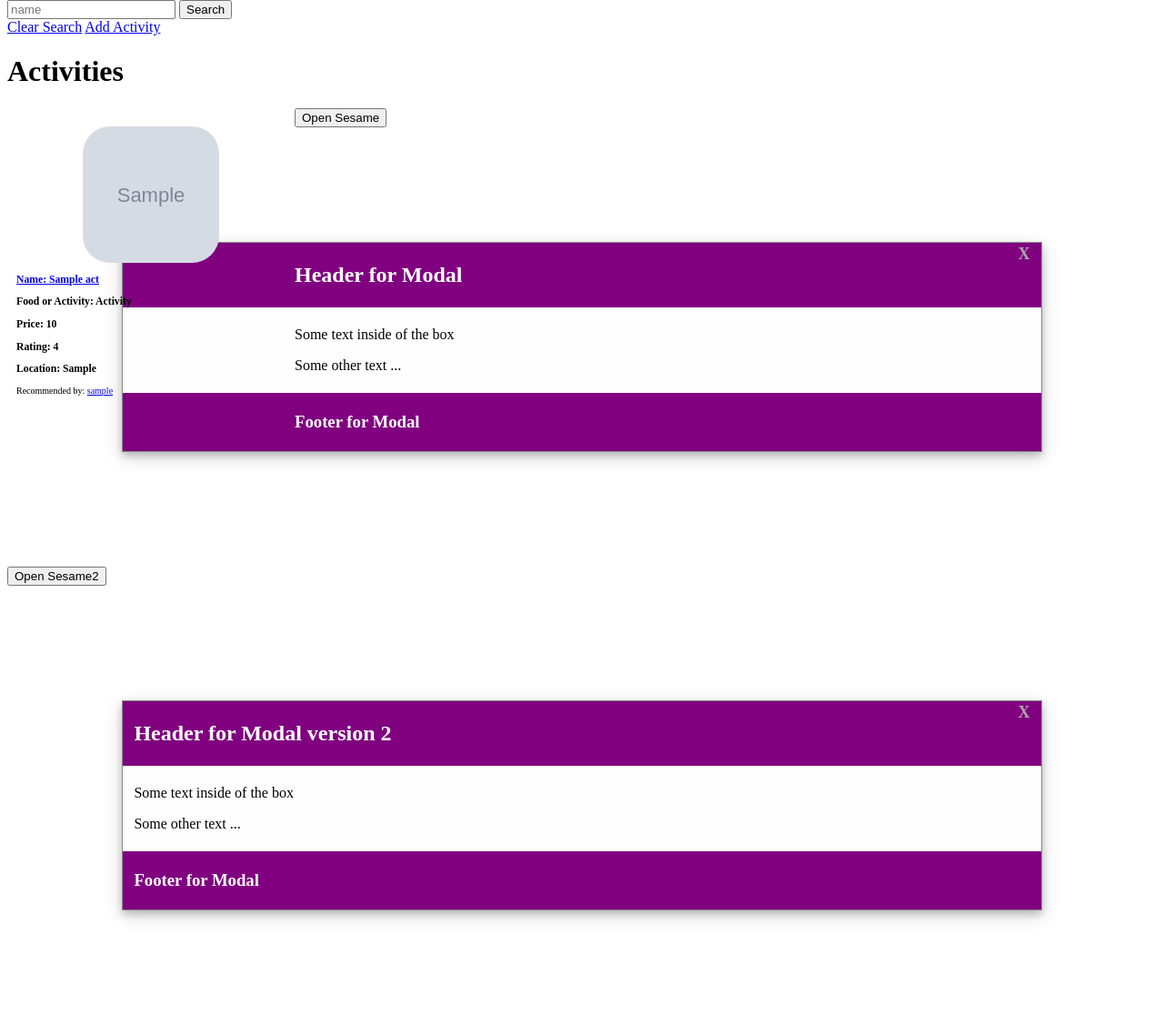
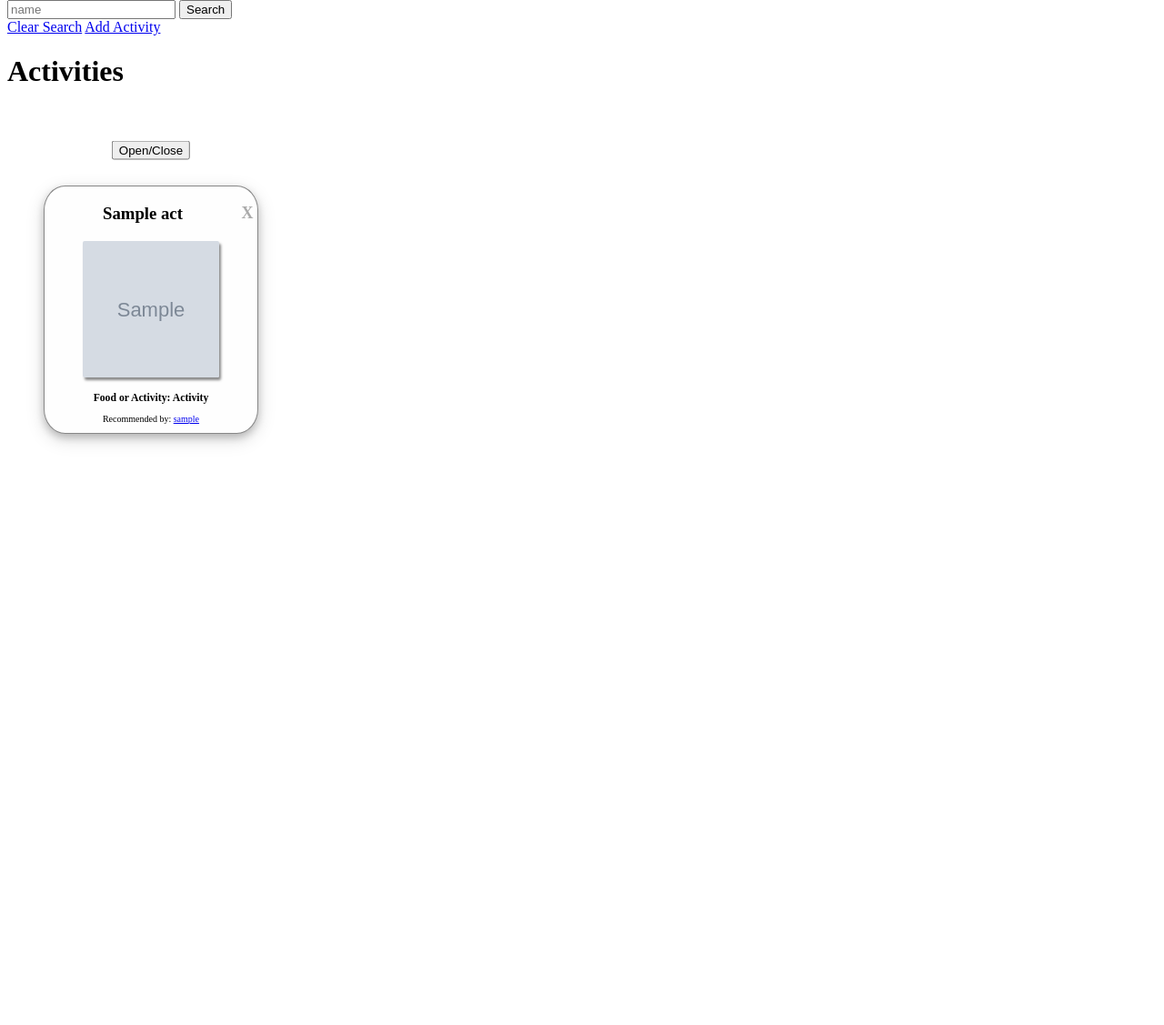
Before and after one commit to Jihunp/django-recommend, a Django app: page /activities in a window 1280 px wide. Shown: the part 26-1153 px from the top of the page at 91% size. After the commit the page ends 514 px from the top, so only its background shows below. Run offline with Django 4.2, Linux system fonts and the light colour scheme; tables that the repository leaves empty hold one stand-in row (values such as "Sample post"); grey boxes marked "Sample" are stand-in pictures.

Commit message:
enlarged images

```diff
--- a/main_app/static/scripts/app.js
+++ b/main_app/static/scripts/app.js
@@ -3,14 +3,17 @@ const triggerArray = Array.from(triggerBtn).entries();
 const modals = document.getElementsByClassName("modal");
 const closeBtn = document.getElementsByClassName("close");
 
+// for of loop that takes each instance of the button and toggles open and close for the modal
 for (let [i, trigger] of triggerArray) {
     toggleModals = function() {
+        // class named my-modal
         modals[i].classList.toggle("my-modal");
     };
     trigger.addEventListener("click", toggleModals);
     closeBtn[i].addEventListener("click", toggleModals);
 }
 // escape all modals with esc key
+// bug in use
 window.onkeydown = function(event) {
     if(event.key == 'Escape') {
         for(let index of modals) {
--- a/main_app/static/styles/actlist.css
+++ b/main_app/static/styles/actlist.css
@@ -2,27 +2,69 @@
     box-sizing: border-box;
 }
 .img {
-    border-radius: 30px;
+    border-radius: 20%;
     content: center;
     width: 150px;
     height: 150px;
     background-size: cover;
-    display:block;
+    display: block;
     margin-left: auto;
     margin-right: auto;
 }
+.enlarge-img {
+    justify-content: center;
+    border-radius: 20%;
+    font-size: 12px;
+    text-decoration: none;
+    margin-left: auto;
+    margin-right: auto;
+    position: relative;
+    display: inline-block;
+}
+.enlarge-img:active {
+    transform: translate(0px, 5px);
+    -webkit-transform: translate(0px, 5px);
+    box-shadow: 0px 1px 0px 0px;
+}
+.enlarge {
+    box-shadow: 2px 3px 3px #888888;
+    border-radius: 2px;
+    transition: all 1s ease;
+    transform: scale(1);
+}
+.enlarge:hover {
+    transform: scale(1.3) perspective(1px);
+}
+
+.row {
+    border-radius: 25% 10%;
+}
 .column {
+    border-radius: 25% 10%;
     float: left;
     width: 25%;
     padding: 20px 10px;
 }
-/* responsive design with mobile users */
-@media screen and (max-width: 600px) {
-    .column {
-        width: 100%;
-    }
+.act-text {font-size: 10px;}
+/* button */
+.btn-container {
+    position: relative;
+    justify-content: center;
+    padding: 10px
 }
-.act-text {font-size: 10px;}
+.trigger {
+    margin: 0;
+    position: absolute;
+    top: 50%;
+    left:50%;
+    -ms-transform: translate(-50%, -50%);
+    transform: translate(-50%, -50%);
+}
+
+#open-modal {
+    display: block;
+    overflow: hidden;
+}
 /* Modal box */
 .my-modal {
     display: none;
@@ -34,9 +76,10 @@
     height:100%;
     overflow: auto;
     background-color: rgb(0,0,0);
-    background-color: rgb(0,0,0,0.4)
+    background-color: rgb(0,0,0,0.4);
 }
 .modal-content {
+    text-align: center;
     background-color: #fefefe;
     margin: 10% auto;
     padding: 0px;
@@ -45,18 +88,22 @@
     box-shadow: 0 4px 8px 0 rgba(0,0,0,0.2), 0 6px 20px 0 rgba(0,0,0,0.15);
     animation-name: animatetop;
     animation-duration: 0.5s;
+    border-radius: 10%;
+
 }
 .modal-header {
-    padding: 2px 12px;
-    background-color:purple;
-    color: white;
+    padding: 0;
+    color: black;
+    font-weight: bold;
+    text-decoration: none;
 }
-.modal-footer {
-    padding: 2px 12px;
-    background-color: purple;
-    color: white;
+.modal-header:hover,
+.modal-header:focus {
+    color: blue;
+    text-decoration: none;
+    cursor: pointer;
 }
-.modal-body {padding: 5px 12px;}
+/* .modal-body {padding: 5px 12px;} */
 /* insert animation here */
 @-webkit-keyframes animatetop {
     from {top: -360px; opacity: 0;}
@@ -67,6 +114,7 @@
     to {top: 0; opacity: 1;}
 }
 .close {
+    padding-right: 5px;
     color: #aaa;
     float: right;
     font-size: 18px;
@@ -78,3 +126,9 @@
     text-decoration: none;
     cursor: pointer;
 }
+/* responsive design with mobile users */
+@media screen and (max-width: 600px) {
+    .column {
+        width: 100%;
+    }
+}
--- a/main_app/templates/actlist.html
+++ b/main_app/templates/actlist.html
@@ -18,63 +18,62 @@ Recommendations List
 
     <h1>{{header}}</h1>
     {% for act in acts %}
+    <!-- modal -->
     <div class="row">
         <div class="column">
+            <!-- Modal Button -->
+            <p class="btn-container">
+                <button id="open-modal" class="trigger">Open/Close</button>
+            </p>
+            <div id="my-modal" class="modal">
+                    <!-- modal content -->
+                <div class="modal-content">
+                    <div class="modal-body">
+                        <div class="modal-header">
+                            <span class="close">&Chi;</span>
+                            <a class="modal-header" href="{% url 'act_detail' act.pk %}">
+                                <h3>{{ act.name }}</h3>
+                            </a>
+                        </div>
                         <div class="img-container">
-                <img class="img" src="{{act.images}}" alt="{{ act.name }}">
+                            <a href="{% url 'act_detail' act.pk %}">
+                                <img id="modal-img" class="img enlarge-img enlarge" src="{{act.images}}" alt="{{ act.name }}">
+                            </a>
                         </div>
                         <div class="act-text">
-                <a href="{% url 'act_detail' act.pk %}">
-                    <h3>Name: {{act.name}}</h3>
-                </a>
                             <h3>Food or Activity: {{act.label}}</h3>
-                <h3>Price: {{act.price}}</h3>
+                            <!-- <h3>Price: {{act.price}}</h3>
                             <h3>Rating: {{act.rating}}</h3>
-                <h3>Location: {{act.location}}</h3>
+                            <h3>Location: {{act.location}}</h3> -->
                             <p>Recommended by:
                                 <a href="'/user/{{act.user.username}}">{{ act.user.username }}</a>
                             </p>
                         </div>
                     </div>
                 </div>
-    {% endfor %}
-    <!-- modal button -->
-    <button id="open-modal" class="trigger">Open Sesame</button>
-    <!-- modal -->
-    <div id="my-modal" class="modal">
-
-        <!-- modal content -->
-        <div class="modal-content">
-            <div class="modal-header">
-                <span class="close">&Chi;</span>
-                <h2>Header for Modal</h2>
-            </div>
-            <div class="modal-body">
-                <p>Some text inside of the box</p>
-                <p>Some other text ...</p>
-            </div>
-            <div class="modal-footer">
-                <h3>Footer for Modal</h3>
             </div>
         </div>
     </div>
-    <button id="open-modal" class="trigger">Open Sesame2</button>
+
+    {% endfor %}
+    <!-- modal button -->
+    <!-- <button id="open-modal" class="trigger">Open Sesame</button> -->
     <!-- modal -->
-    <div id="my-modal" class="modal">
+    <!-- <div id="my-modal" class="modal"> -->
 
         <!-- modal content -->
-        <div class="modal-content">
-            <div class="modal-header">
-                <span class="close">&Chi;</span>
-                <h2>Header for Modal version 2</h2>
-            </div>
-            <div class="modal-body">
-                <p>Some text inside of the box</p>
-                <p>Some other text ...</p>
-            </div>
-            <div class="modal-footer">
-                <h3>Footer for Modal</h3>
-            </div>
-        </div>
-    </div>
+        <!-- <div class="modal-content"> -->
+            <!-- <div class="modal-header"> -->
+                <!-- <span class="close">&Chi;</span> -->
+                <!-- <h2>Header for Modal</h2> -->
+            <!-- </div> -->
+            <!-- <div class="modal-body"> -->
+                <!-- <p>Some text inside of the box</p> -->
+                <!-- <p>Some other text ...</p> -->
+            <!-- </div> -->
+            <!-- <div class="modal-footer"> -->
+                <!-- <h3>Footer for Modal</h3> -->
+            <!-- </div> -->
+        <!-- </div> -->
+    <!-- </div> -->
 {% endblock %}
```
Lines whose indentation alone changed are shown as unchanged.
